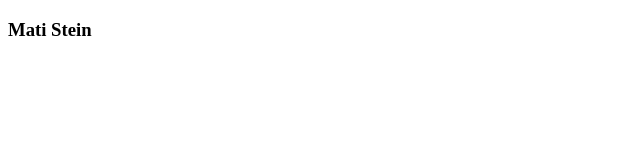
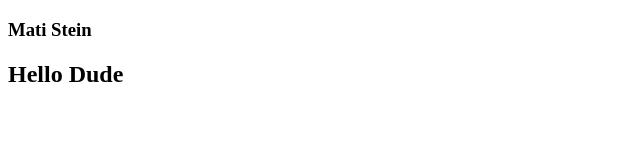
Before and after one commit to MatiStein/MyHtml, a plain HTML site: page index.html in a window 1280 px wide. Shown: the whole page, without its empty margins (0-640 px from the left). Drawn offline with Linux system fonts and the light colour scheme.

Commit message:
Add files via upload

```diff
--- a/index.html
+++ b/index.html
@@ -8,5 +8,6 @@
 </head>
 <body>
     <h3>Mati Stein</h3>
+    <H2> Hello Dude</H2>
 </body>
 </html>
```
